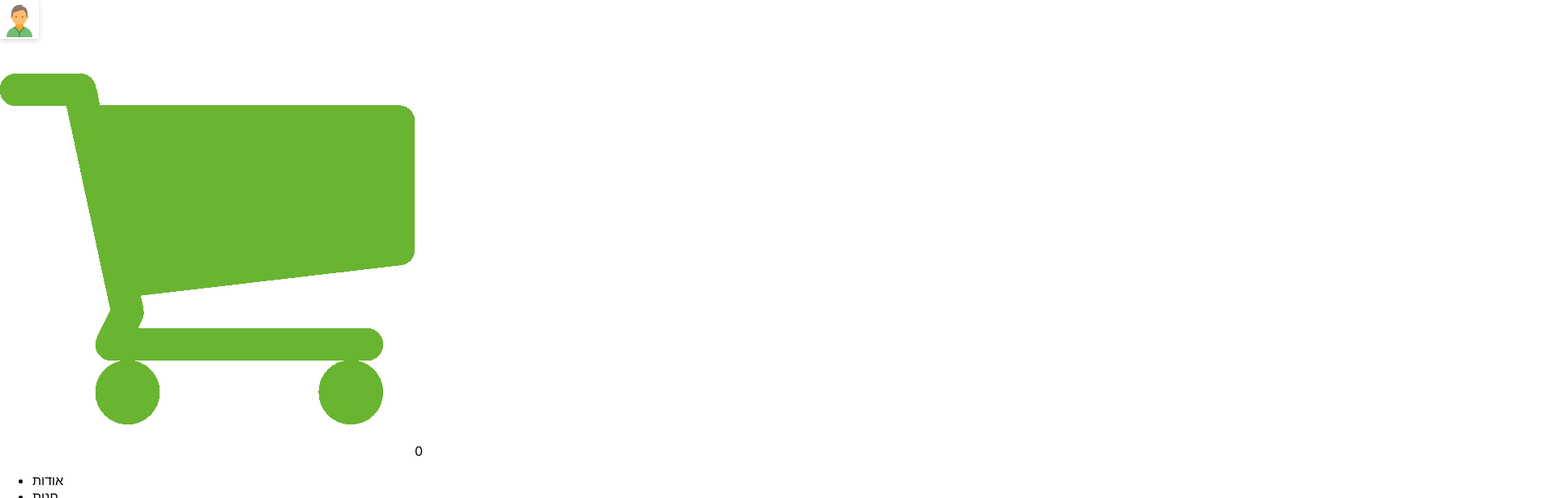
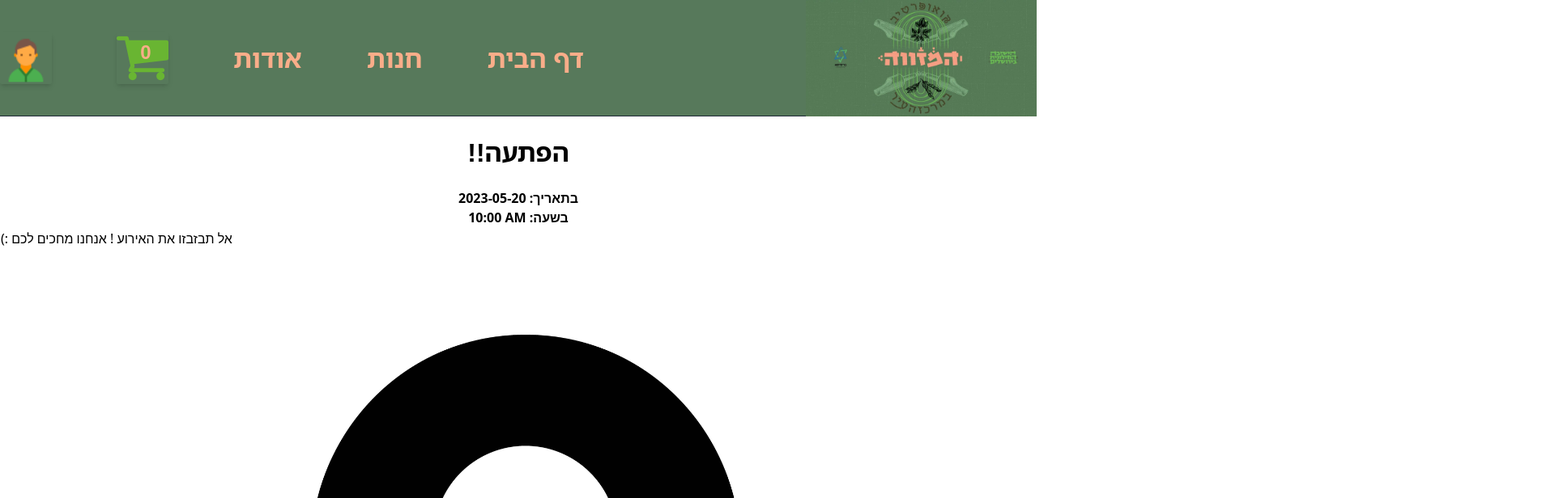
Before and after one commit to mohammadBelbesi/Hamezaveh, a React (Create React App) app: page / in a window 1280 px wide. Shown: the top 616 px of the page at 81% size, 1920 px wide, since content can reach past the window. Built offline with nearby package versions, Linux system fonts and the light colour scheme.

Commit message:
css for home header and footer

```diff
--- a/src/index.css
+++ b/src/index.css
@@ -1,13 +1,56 @@
-body {
-  margin: 0;
-  font-family: -apple-system, BlinkMacSystemFont, 'Segoe UI', 'Roboto', 'Oxygen',
-    'Ubuntu', 'Cantarell', 'Fira Sans', 'Droid Sans', 'Helvetica Neue',
-    sans-serif;
-  -webkit-font-smoothing: antialiased;
-  -moz-osx-font-smoothing: grayscale;
+@import 'tailwindcss/base';
+@import 'tailwindcss/components';
+@import 'tailwindcss/utilities';
+
+body{
+    overflow-x: hidden;
+}
+.my-bg-color{
+    background-color: rgb(87 121 91);
 }
 
-code {
-  font-family: source-code-pro, Menlo, Monaco, Consolas, 'Courier New',
-    monospace;
+.hover\:bg-green-me:hover {
+    --tw-bg-opacity: 1;
+    background-color: rgb(87 121 91 / var(--tw-bg-opacity));
 }
+
+.hebrewTexts{
+    font-weight: bold;
+    font-size: xx-large;
+    font-family: 'Noto Sans Hebrew', sans-serif;
+    padding-top: 20px;
+    padding-bottom: 20px;
+}
+
+.my-font{
+    font-weight: bold;
+    font-family: 'Noto Sans Hebrew', sans-serif;
+}
+
+.w-full{
+    background-color: rgb(87 121 91);
+    color: #fbae8afc; /*f69494e6*/
+    font-weight: bold;
+    font-size: xx-large;
+    font-family: 'Noto Sans Hebrew', sans-serif;
+}
+
+.zero{
+    font-weight: bold;
+    font-size: x-large;
+    font-family: 'Noto Sans Hebrew', sans-serif;
+    display: flex;
+    color: #fbae8afc; /*f69494e6*/
+}
+
+.logo{
+    display: flex;
+}
+
+.footer-logo{
+    display: flex;
+}
+
+.hamezaveh-footer{
+    padding-left: 4.5%;
+}
```
